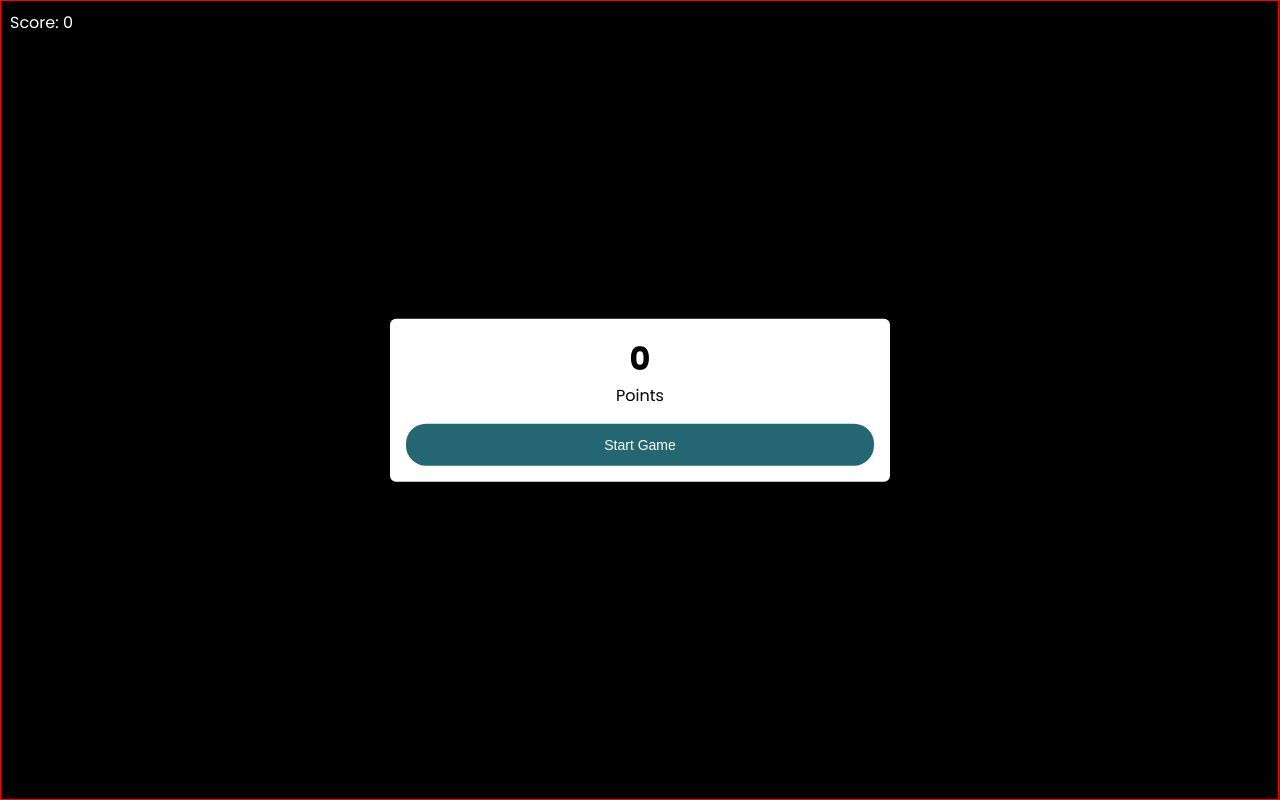
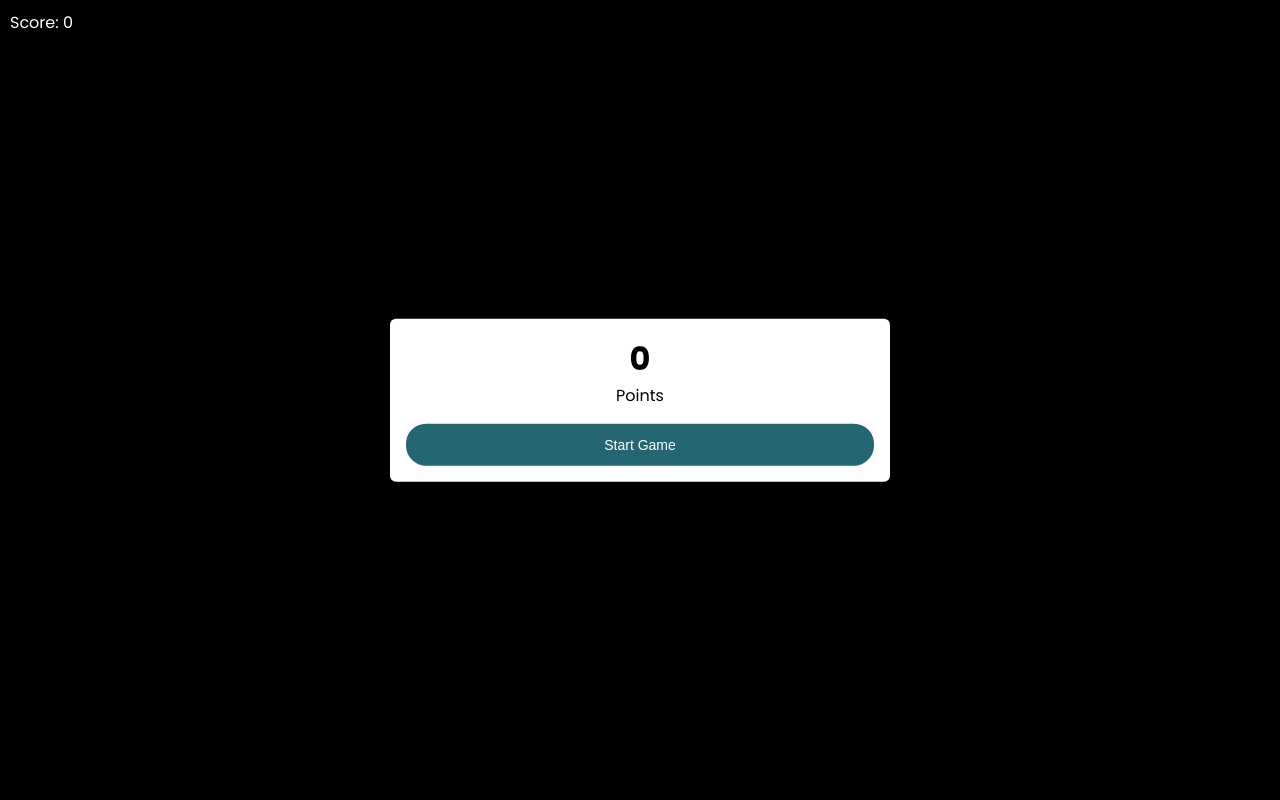
Before and after one commit to khaledMuhammad-dev/canvas-game, a plain HTML site: page index.html in a window 1280 px wide. Drawn offline with nearby package versions, Linux system fonts and the light colour scheme.

Commit message:
remove canvas border

```diff
--- a/style.css
+++ b/style.css
@@ -3,10 +3,6 @@
     margin: 0;
     padding: 0;
     box-sizing: border-box;
-}
-
-canvas {
-    border: 1px solid red;
 }
 
 body {
```
